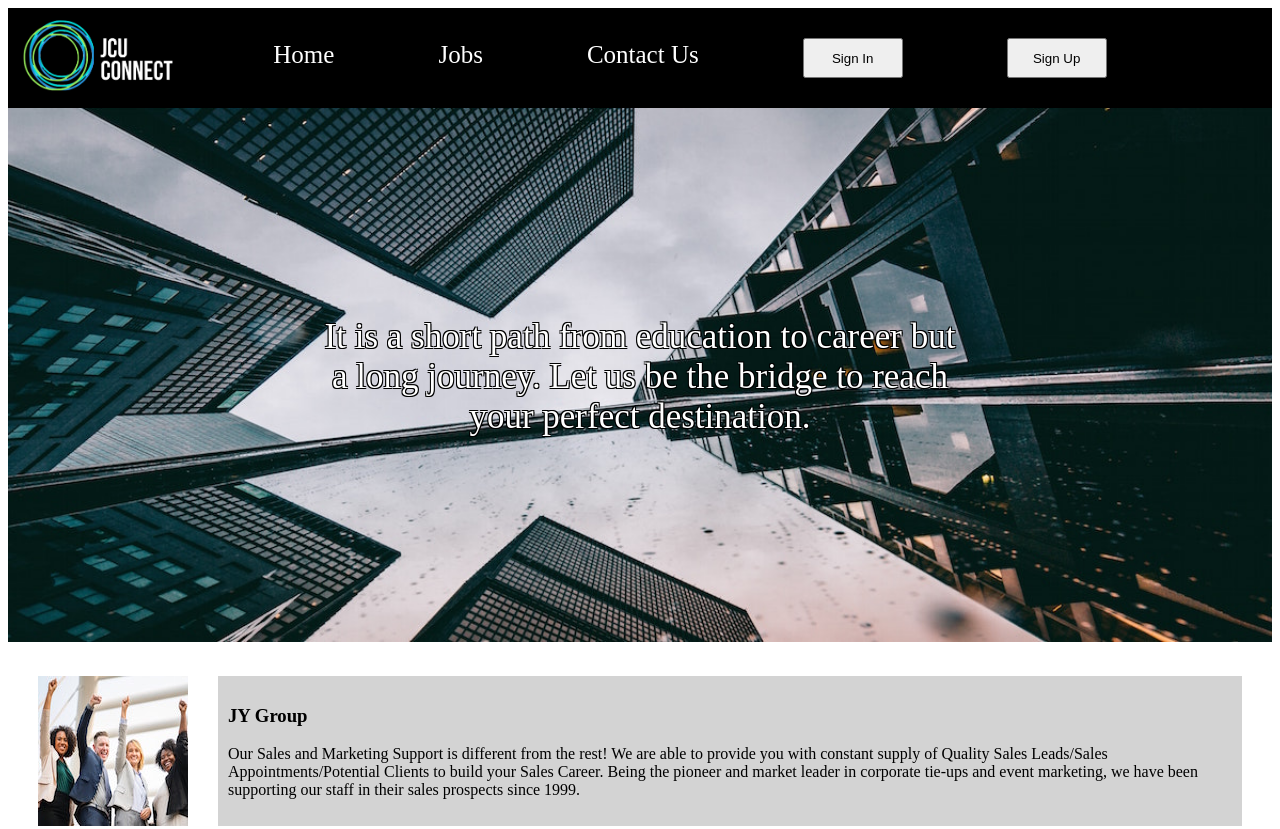
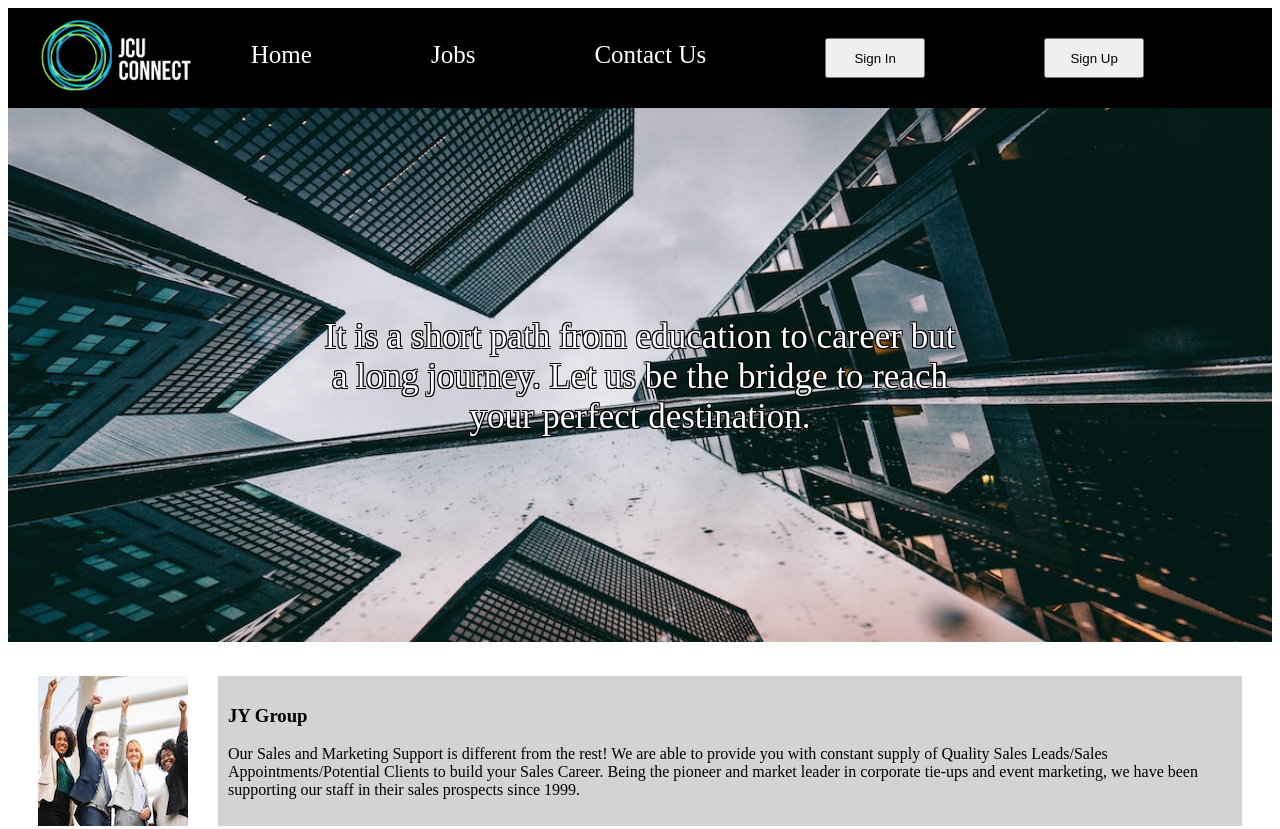
Before and after one commit to CDivyaPrabha/CP3405-Assessment, a plain HTML site: page index.html in a window 1280 px wide. Shown: the top 829 px of the page. Drawn offline with Linux system fonts and the light colour scheme.

Commit message:
Changes made in the navigation bar of the homepage

```diff
--- a/styles.css
+++ b/styles.css
@@ -94,11 +94,12 @@
     font-size: 25px;
     display: inline;
     border-radius: 25px;
+    margin-left: 15px;
 }
 
 .navbar img{
     position: absolute;
-    margin-left: -200px;
+    margin-left: -145px;
     margin-top: -18px;
 }
 
```
